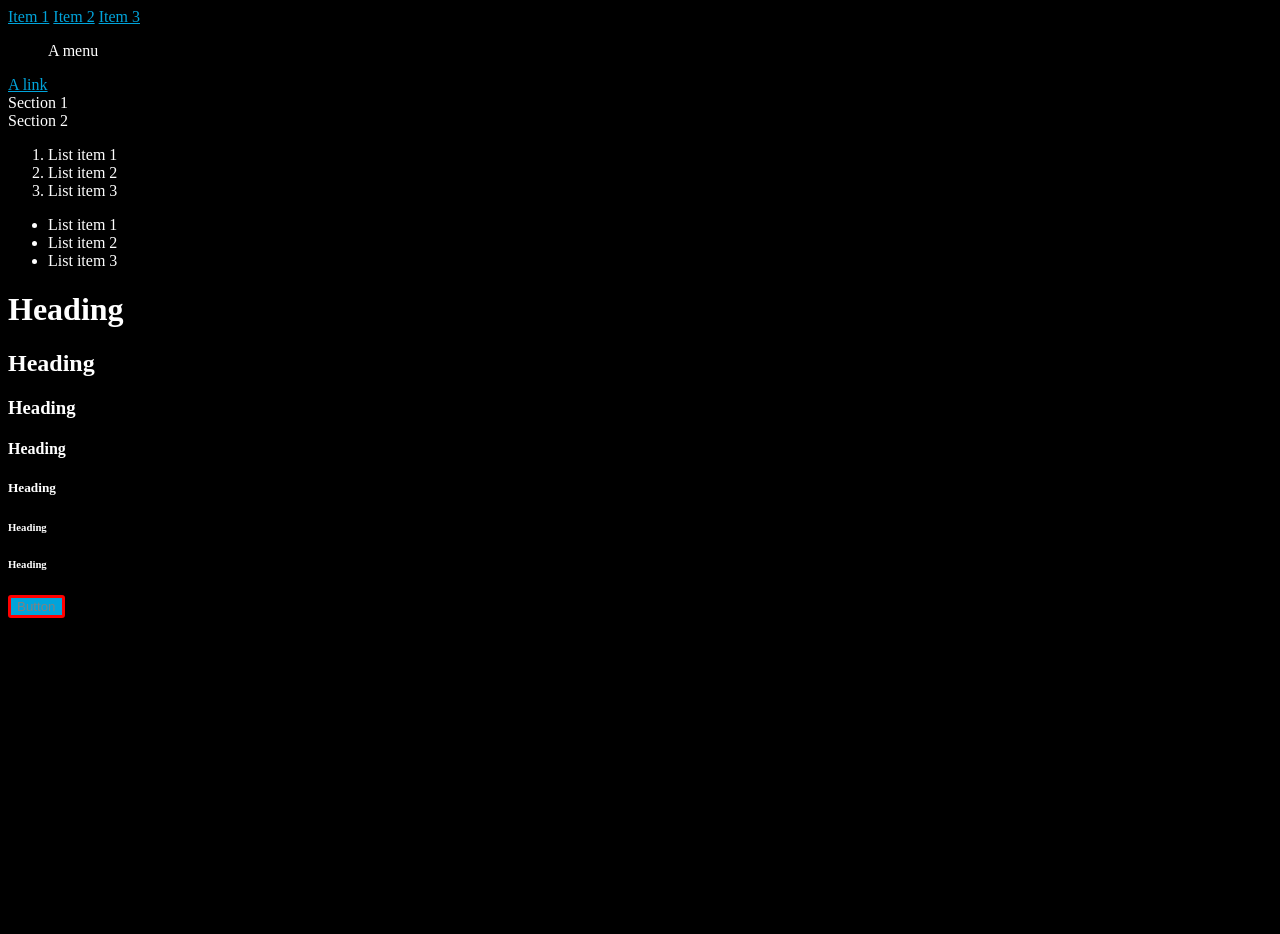
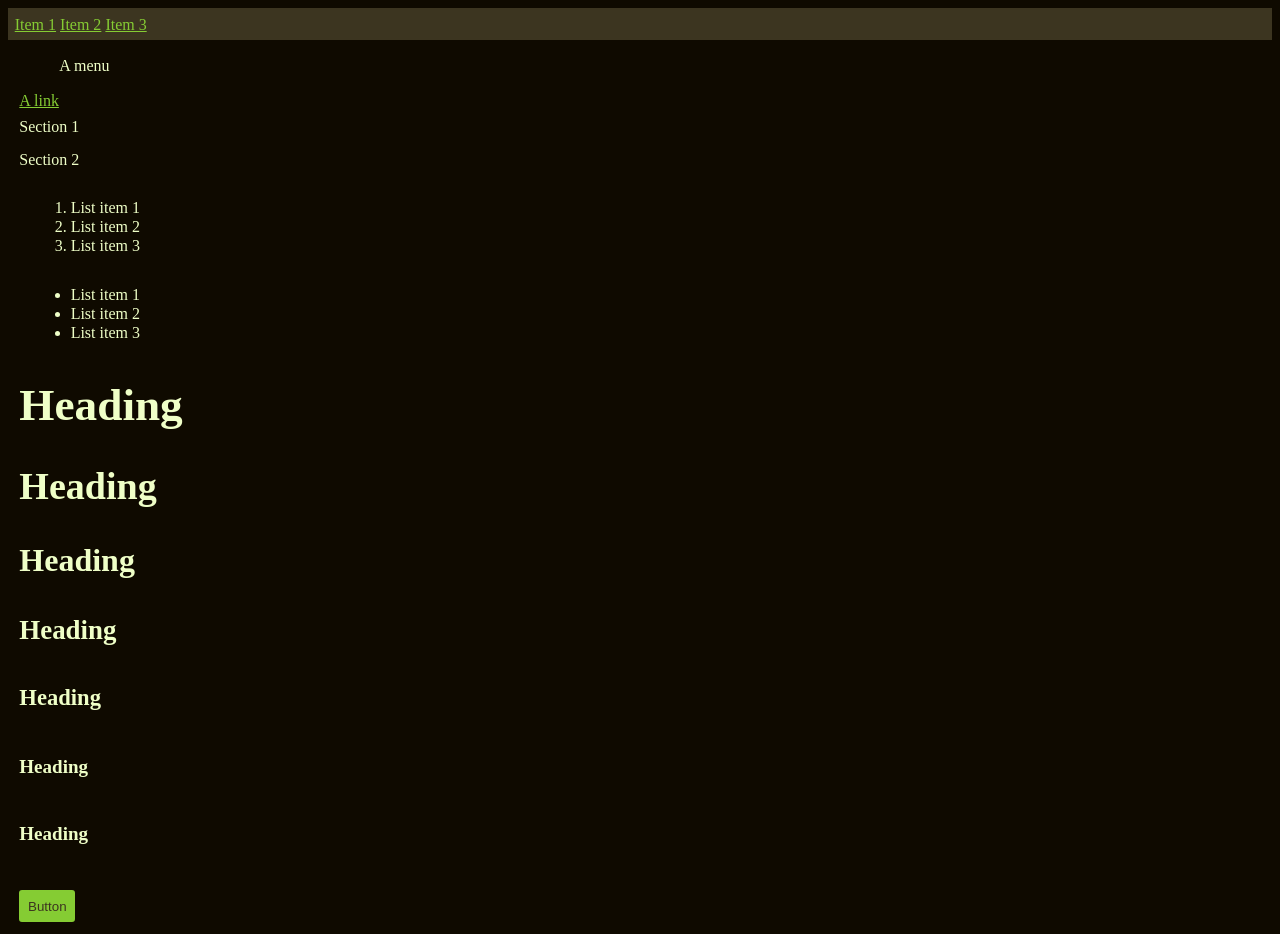
Before and after one commit to patomation/sass-boilerplate, a website built with webpack: page demo/index.html in a window 1280 px wide. Before the commit the page ends 800 px from the top, so only its background shows below. Built offline with nearby package versions, Linux system fonts and the light colour scheme.

Commit message:
updates color and size settings

```diff
--- a/sass/1_settings/_colors.scss
+++ b/sass/1_settings/_colors.scss
@@ -1,39 +1,67 @@
 $colors: (
-  'brand-blue'   : hsl(195, 100%, 43%),
-  'brand-red'  : hsl(0, 100%, 50%),
-  'brand-orange' : hsl(330, 100%, 45%),
-  'background'   : #000000,
-  'text'         : #ffffff,
-  'action'       : 'brand-red',
-  'focus'        : 'brand-orange',
-  'link'         : 'brand-blue',
-  'hover'        : 'brand-orange',
-  'light'        : gray,
-  'dark'         : #000000,
+  //THEME
+  'YellowGreen'  : hsla(88%, 60%, 50%, 1),
+  'PastelBlue'   : hsla(167%, 27%, 72%, 1),
+  'VeryPaleYellow': hsla(77%, 100%, 89%, 1),
+  'OliveDrab'    : hsla(45%, 31%, 18%, 1),
+  'SmokyBlack'   : hsla(41%, 100%, 3%, 1),
+  'primary'      : 'YellowGreen',
+  'secondary'    : 'PastelBlue',
+  'light'        : 'VeryPaleYellow',
+  'dark'         : 'OliveDrab',
 
+  //Main
+  'background'   : 'SmokyBlack',
+  'text'         : 'light',
+  'action'       : 'secondary',
+  'focus'        : 'primary',
+  'link'         : 'primary',
+  'hover'        : 'secondary',
+  'warn'         : hsl(330, 100%, 45%),
+  'error'        : hsl(0, 100%, 50%),
+
+  //Element Colors
   'body-bg'             : 'background',
   'body-color'          : 'text',
+
   'main-bg'             : 'background',
   'nav-color'           : 'text',
-  'nav-bg'              : 'brand-blue',
-  'header-bg'           : 'background',
+  'nav-bg'              : 'primary',
+
+  'header-bg'           : 'dark',
   'header-color'        : 'text',
+
+  'footer-bg'           : 'dark',
+  'footer-color'        : 'text',
+
+  //Links
   'link-color'          : 'link',
   'link-hover-color'    : 'hover',
+
   'code-bg'             : 'background',
-  'code-color'          : 'text',
-  'footer-bg'           : 'background',
-  'footer-color'        : 'text',
+  'code-color'          : 'secondary',
+
   'border-color'        : 'border',
   'shadow-color'        : 'dark',
 
-  'button-color'        : 'light',
-  'button-bg'           : 'brand-blue',
+  'border'              : 'primary',
+
+  'input-color'         : 'body-color',
+  'input-bg'            : 'body-bg',
+  'input-border-color'  : 'border',
+
+  //Button
+  'button-color'        : 'dark',
+  'button-bg'           : 'link',
   'button-border'       : 'border',
-  'button-hover-bg'     : 'link',
-  'button-hover-color'  : 'hover',
+  //Button:hover
+  'button-hover-color'  : 'dark',
+  'button-hover-bg'     : 'hover',
   'button-hover-border' : 'border',
 
+  'strong-color'        : 'primary',
+  'strong-bg'           : 'background',
+
   'cta-button-bg'       : 'link',
-  'cta-button-color'    : 'light',
+  'cta-button-color'    : 'light'
 );
--- a/sass/1_settings/_sizes.scss
+++ b/sass/1_settings/_sizes.scss
@@ -1,14 +1,25 @@
+$ratio: 'minor-third';
+
 $sizes: (
   // base font size
-  'body-text': 1rem,
+  'body-text'   : 1rem,
+  'number'      : 1,
+  'line-height' : ($ratio: 1),
+
+  'padding'     : 'body-text' ($ratio: -5),
+  'margin'      : 'body-text' ($ratio: -2),
 
   // type sizes
-  // 'rhythm': 'body-text' ('minor-third': 2),
-  // 'h1': 'body-text' ('minor-third': 3),
-  // 'h2': 'body-text' ('minor-third': 2),
-  // 'h3': 'body-text' ('minor-third': 1),
+  'rhythm'      : 'body-text' ($ratio: 2), //
+  'h1'          : 'body-text' ($ratio: 6), //
+  'h2'          : 'body-text' ($ratio: 5), //
+  'h3'          : 'body-text' ($ratio: 4), //
+  'h4'          : 'body-text' ($ratio: 3), // 4.5
+  'h5'          : 'body-text' ($ratio: 2), // 3
+  'h6'          : 'body-text' ($ratio: 1), // 1.50
 
   // other
-  'corners': 3px,
-  'page': 30rem,
+  'border'      : 2px,
+  'corners'     : 3px,
+  'page'        : 30rem
 );
```
